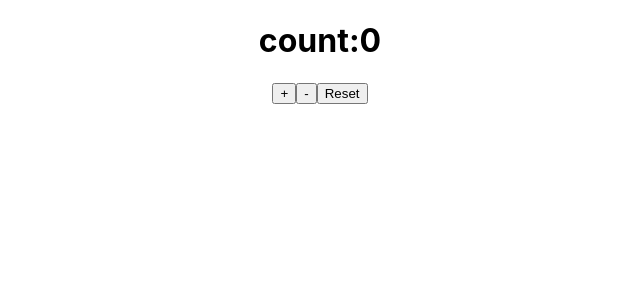
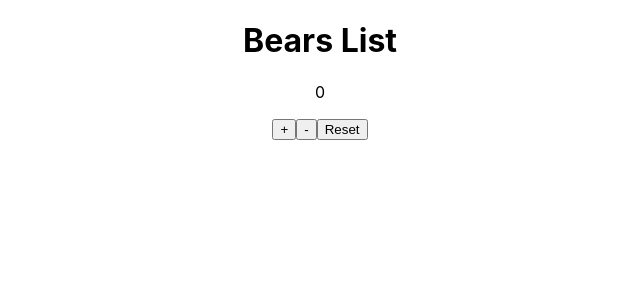
Before and after one commit to alxSoftware2024/React, a React (Create React App) app in the folder my-first-app/: page / in a window 1280 px wide. Shown: the top 300 px of the page, without its empty margins (320-960 px from the left). Built offline with nearby package versions, Linux system fonts and the light colour scheme.

Commit message:
Zustand library

```diff
--- a/my-first-app/package.json
+++ b/my-first-app/package.json
@@ -11,7 +11,8 @@
     "react-dom": "^18.3.1",
     "react-router-dom": "^6.27.0",
     "react-scripts": "5.0.1",
-    "web-vitals": "^2.1.4"
+    "web-vitals": "^2.1.4",
+    "zustand": "^5.0.1"
   },
   "scripts": {
     "start": "react-scripts start",
--- a/my-first-app/src/App.js
+++ b/my-first-app/src/App.js
@@ -24,6 +24,7 @@ import UseRef2 from './Hooks/UseRef2'
 import UseReducer from './Hooks/UseReducer';
 import {useState} from 'react'
 import React from 'react'
+import Bears from './zustand/Bears'
 //export const custmerName=React.createContext()
 
 export const Ownercontext=React.createContext()
@@ -31,7 +32,8 @@ function App() {
   // const [name,setName]=useState('Ashenafi')
   return (
     <div className="App">
-      <UseReducer/>
+      <Bears/>
+      {/* <UseReducer/> */}
       {/* <UseRef2/> */}
       {/* <UseRef/> */}
 {/* <Usestates3/> */}
--- /dev/null
+++ b/my-first-app/src/zustand/Bears.jsx
@@ -0,0 +1,22 @@
+import React from 'react'
+import {useStore} from './zustand'
+function Bears() {
+    const bears=useStore(state=>state.bears)
+    const increasePopulation=useStore(state=>state.increasePopulation)
+    const dicreasePopulation=useStore(state=>state.dicreasePopulation)
+    const removeAllBears=useStore(state=>state.removeAllBears)
+
+
+  return (
+    <div>
+        <h1>Bears List</h1>
+        <p>{bears}</p>
+        <button onClick={increasePopulation}>+</button>
+        <button onClick={dicreasePopulation}>-</button>
+        <button onClick={removeAllBears}>Reset</button>
+
+    </div>
+  )
+}
+
+export default Bears
--- /dev/null
+++ b/my-first-app/src/zustand/zustand.jsx
@@ -0,0 +1,10 @@
+import { create } from 'zustand'
+
+export const useStore = create((set) => ({
+  bears: 0,
+  increasePopulation: () => set((state) => ({ bears: state.bears + 1 })),
+  dicreasePopulation: () => set((state) => ({ bears: state.bears -1 })),
+
+  removeAllBears: () => set({ bears: 0 }),
+
+}))
```
Also changed, not shown: 1 other file (tests, documents, lock files or other folders).
